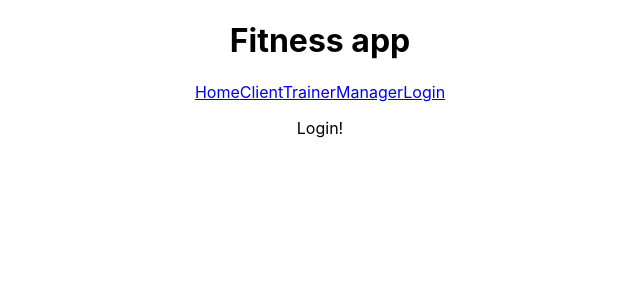
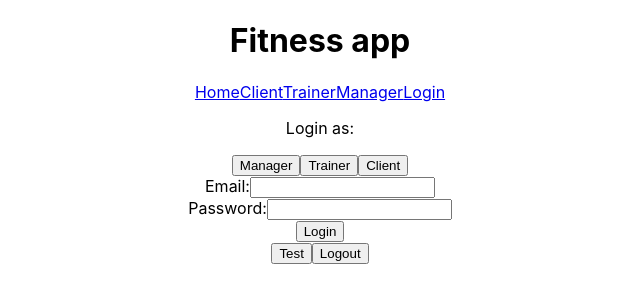
Before and after one commit to Solguden/swafe-02, a React (Create React App) app in the folder fitness/: page /login in a window 1280 px wide. Shown: the top 302 px of the page, without its empty margins (320-960 px from the left). Built offline with nearby package versions, Linux system fonts and the light colour scheme.

Commit message:
initial login

```diff
--- a/fitness/package.json
+++ b/fitness/package.json
@@ -10,6 +10,7 @@
     "react-dom": "^17.0.2",
     "react-router-dom": "^6.0.2",
     "react-scripts": "4.0.3",
+    "rxjs-compat": "^6.6.7",
     "web-vitals": "^1.1.2"
   },
   "scripts": {
--- a/fitness/src/Login/Login.js
+++ b/fitness/src/Login/Login.js
@@ -1,7 +1,84 @@
+import { useState } from "react";
+import { handleResponse } from './handle-response';
+import { authHeader } from './auth-header'
+
+export function logout(){
+  localStorage.removeItem('currentUser');
+}
+
 export function Login () {
-    return (
-      <main>
-        <p>Login!</p>
-      </main>
-    );
+  const initialState = { email: '', password: '' };
+  const [state, setState] = useState(initialState);
+
+  function handleChangeEmail(event) {
+    console.log(event.target.value)
+    setState({ email: event.target.value });
   }
+
+  function handleChangePassword(event) {
+    console.log(event.target.value)
+    setState({ password: event.target.value });
+  }
+
+  function handleSubmit(event) {
+    const email = state.email
+    const password = state.password
+    event.preventDefault();
+
+    const requestOptions = {
+      method: 'POST',
+      headers: { 'Content-Type': 'application/json' },
+      body: JSON.stringify({ email, password })
+    };
+    return fetch(`https://afe2021fitness.azurewebsites.net/api/Users/login`, requestOptions)
+      // .then(resp => resp.json())
+      .then(handleResponse)
+      .then(user => {
+          // store user details and jwt token in local storage to keep user logged in between page refreshes
+          localStorage.setItem('currentUser', JSON.stringify(user));
+          console.log(user)
+          return user;
+      });
+  }
+
+  function getAll() {
+    const requestOptions = { method: 'GET', headers: authHeader() };
+    return fetch(`https://afe2021fitness.azurewebsites.net/api/Users`, requestOptions).then(handleResponse);
+  }
+
+  function setManager(){
+    setState({ email: "boss@fitness.moon", password: "asdfQWEaQR" });
+  }
+
+  function setTrainer(){
+    setState({ email: "m@fit", password: "aQ" });
+  }
+  function setClient(){
+    setState({ email: "c1@fit", password: "aA" });
+  }
+
+  return (
+    <main>
+      <p>Login as:</p>
+      <button onClick={setManager}>Manager</button>
+      <button onClick={setClient}>Trainer</button>
+      <button onClick={setTrainer}>Client</button>
+
+      <form onSubmit={handleSubmit}>
+          <label>
+            Email:
+            <input type="email" value={state.email} onChange={handleChangeEmail}></input>
+          </label>
+          <br/>
+          <label>
+            Password:
+            <input type="password" value={state.password} onChange={handleChangePassword}></input>
+          </label>
+          <br/>
+          <input type="submit" value="Login"></input>
+      </form>
+      <button onClick={getAll}>Test</button>
+      <button onClick={logout}>Logout</button>
+    </main>
+  );
+}
--- /dev/null
+++ b/fitness/src/Login/auth-header.js
@@ -0,0 +1,12 @@
+// import { Login } from './Login';
+
+export function authHeader() {
+    // return authorization header with jwt token
+    const currentUser = JSON.parse(localStorage.getItem('currentUser'));
+    console.log(currentUser)
+    if (currentUser && currentUser.jwt) {
+        return { Authorization: `Bearer ${currentUser.jwt}` };
+    } else {
+        return {};
+    }
+}
--- /dev/null
+++ b/fitness/src/Login/handle-response.js
@@ -0,0 +1,19 @@
+// import { authenticationService } from '@/_services';
+
+export function handleResponse(response) {
+    return response.text().then(text => {
+        const data = text && JSON.parse(text);
+        if (!response.ok) {
+            if ([401, 403].indexOf(response.status) !== -1) {
+                // auto logout if 401 Unauthorized or 403 Forbidden response returned from api
+                // authenticationService.logout();
+                // location.reload(true);
+            }
+
+            const error = (data && data.message) || response.statusText;
+            return Promise.reject(error);
+        }
+
+        return data;
+    });
+}
```
Also changed, not shown: fitness/src/Login/loginForm.js (added, +8 -0 lines), fitness/src/services/UserService.js (added), 1 other file (tests, documents, lock files or other folders).
